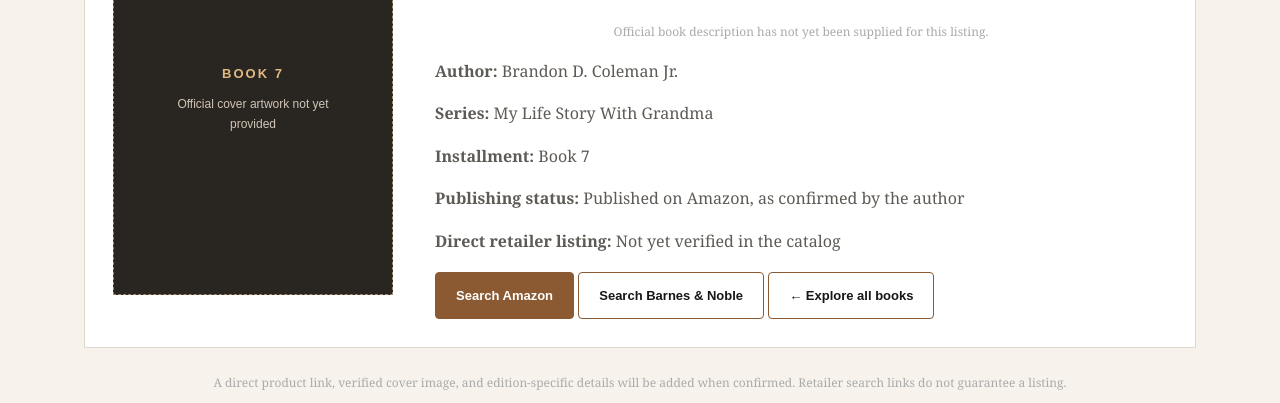
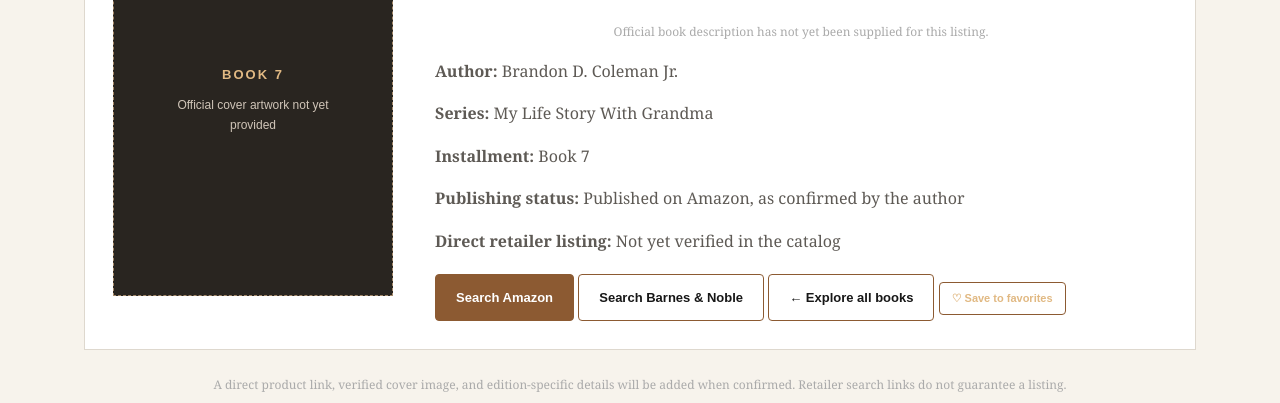
Before and after one commit to dospatch/brandon-books-stories-bot, a website: page website/book-7.html in a window 1280 px wide. Shown: the part 549-952 px from the top of the page. Drawn offline with Linux system fonts and the light colour scheme.

Commit message:
Add reader favorite control to Book 7 detail page

```diff
--- a/website/book-7.html
+++ b/website/book-7.html
@@ -38,7 +38,7 @@
             <a class="button primary" href="https://www.amazon.com/s?k=Same+Kid+Bigger+Dreams+Brandon+D.+Coleman+Jr." target="_blank" rel="noopener noreferrer">Search Amazon</a>
             <a class="button secondary" href="https://www.barnesandnoble.com/s/Same%20Kid%20Bigger%20Dreams%20Brandon%20D.%20Coleman%20Jr." target="_blank" rel="noopener noreferrer">Search Barnes &amp; Noble</a>
             <a class="button secondary" href="index.html#books">← Explore all books</a>
-          </div>
+          <button class="button secondary favorite-toggle" type="button" data-favorite-book="book-7" aria-pressed="false">♡ Save to favorites</button></div>
         </div>
       </div>
       <p class="note">A direct product link, verified cover image, and edition-specific details will be added when confirmed. Retailer search links do not guarantee a listing.</p>
```
